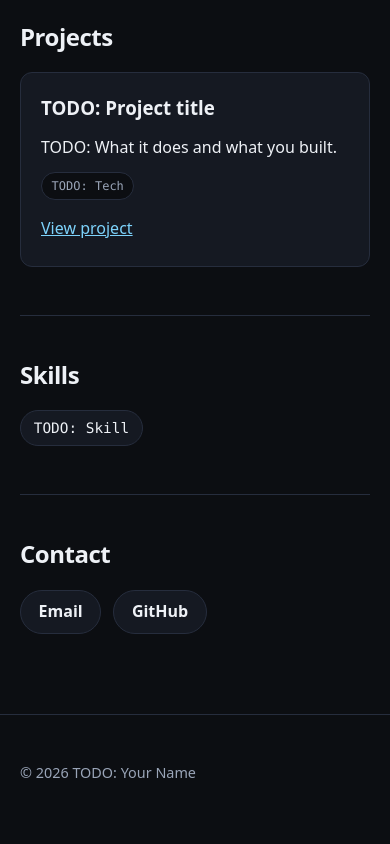
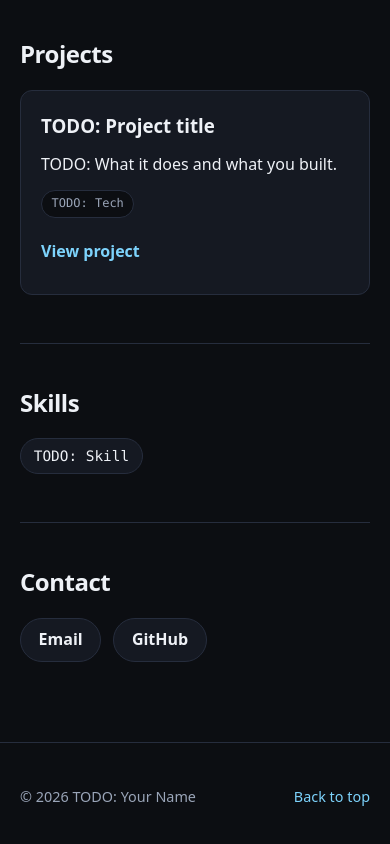
Before and after one commit to LeLamZeroOP/Portfolio, a plain HTML site: page index.html in a window 390 px wide. Shown: the part 610-1454 px from the top of the page. Drawn offline with Linux system fonts and the light colour scheme.

Commit message:
feat: apply Gemini round 3 review (mobile topbar stack, card link target, hero rhythm, back-to-top)
Co-Authored-By: Claude Opus 5.5 <noreply@anthropic.com>

```diff
--- a/index.html
+++ b/index.html
@@ -69,6 +69,7 @@
 
   <footer>
     <p>© <span id="year"></span> TODO: Your Name</p>
+    <a class="back-to-top" href="#top">Back to top</a>
   </footer>
   <script>document.getElementById('year').textContent = new Date().getFullYear();</script>
 </body>
--- a/style.css
+++ b/style.css
@@ -100,7 +100,8 @@ nav a:hover { color: var(--text); background: var(--surface); }
   line-height: 1.1;
   margin: 0;
 }
-.tagline { color: var(--muted); font-size: 1.15rem; max-width: 65ch; }
+.hero { padding-top: 2.5rem; padding-bottom: 3rem; }
+.tagline { color: var(--muted); font-size: 1.15rem; max-width: 65ch; margin: .75rem 0 0; }
 
 .hero-actions { display: flex; flex-wrap: wrap; gap: .75rem; margin-top: 1.5rem; }
 .btn {
@@ -142,7 +143,16 @@ h2 { margin: 0 0 1rem; font-size: 1.5rem; letter-spacing: -0.02em; }
 }
 .card:hover { border-color: var(--accent); background: var(--surface-hover); }
 .card h3, .card p { margin: 0; }
-.card-link { margin-top: auto; align-self: flex-start; padding: .25rem 0; }
+.card-link {
+  display: inline-flex;
+  align-items: center;
+  min-height: 44px;
+  margin-top: auto;
+  align-self: flex-start;
+  font-weight: 600;
+  text-decoration: none;
+}
+.card-link:hover { text-decoration: underline; }
 
 .tags { list-style: none; padding: 0; margin: 0; display: flex; flex-wrap: wrap; gap: .5rem; }
 .tags li {
@@ -171,11 +181,29 @@ h2 { margin: 0 0 1rem; font-size: 1.5rem; letter-spacing: -0.02em; }
 }
 .contact-links a:hover { border-color: var(--accent); background: var(--surface-hover); color: var(--accent); }
 
-footer { color: var(--muted); font-size: .9rem; border-top: 1px solid var(--border); }
+footer {
+  display: flex;
+  flex-wrap: wrap;
+  justify-content: space-between;
+  align-items: center;
+  gap: .5rem 1rem;
+  color: var(--muted);
+  font-size: .9rem;
+  border-top: 1px solid var(--border);
+}
+footer p { margin: 0; }
+.back-to-top {
+  display: inline-flex;
+  align-items: center;
+  min-height: 44px;
+  text-decoration: none;
+}
+.back-to-top:hover { text-decoration: underline; }
 
 @media (max-width: 600px) {
-  .topbar { margin-bottom: 2rem; }
-  /* Line the first nav link's text up with the brand when the nav wraps below it */
+  /* Always stack nav under the brand on small screens (no half-wrapped state) */
+  .topbar { flex-direction: column; align-items: flex-start; margin-bottom: 2rem; }
+  /* Line the first nav link's text up with the brand */
   nav { margin-left: -.75rem; }
 }
 
```
